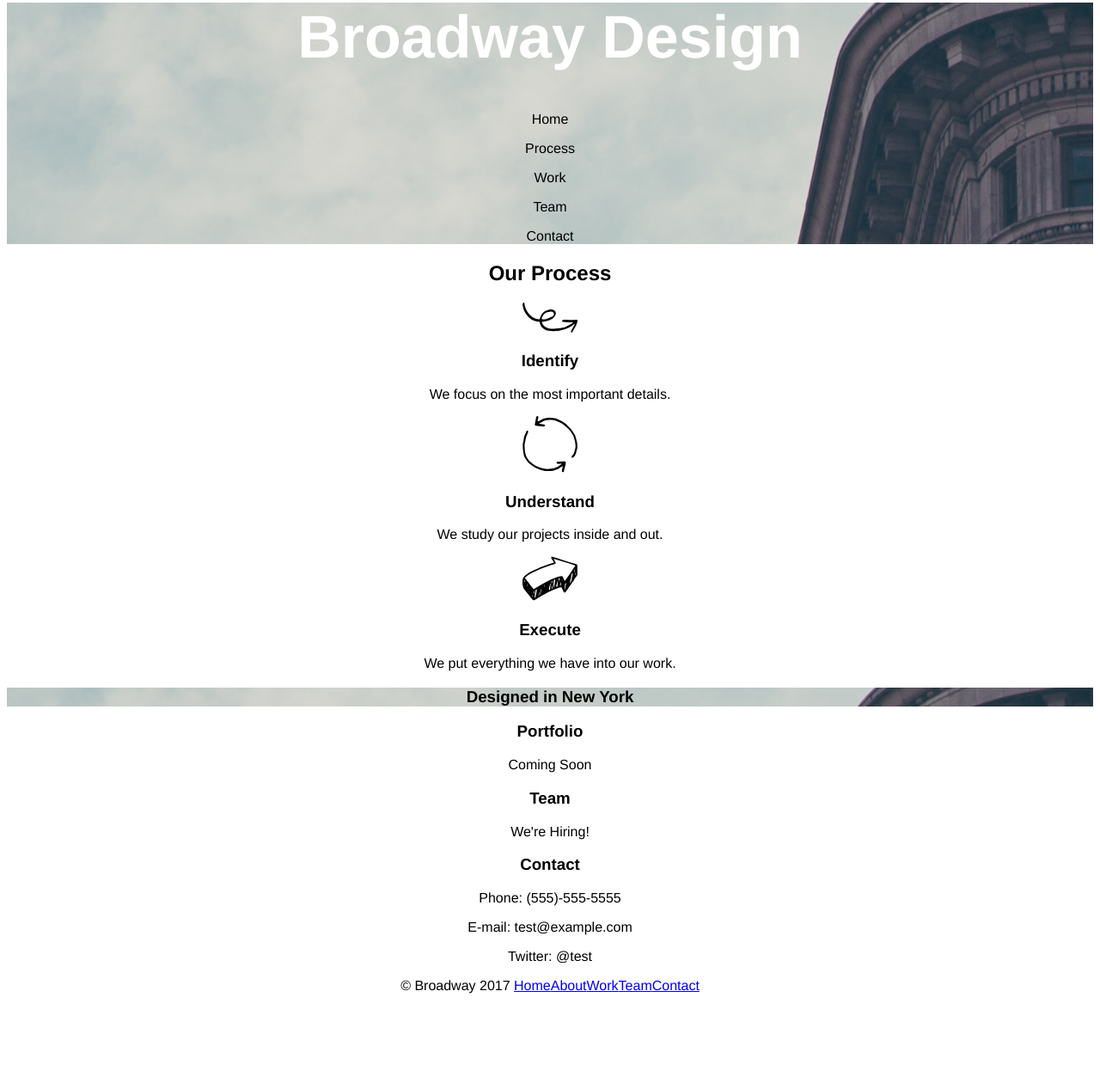
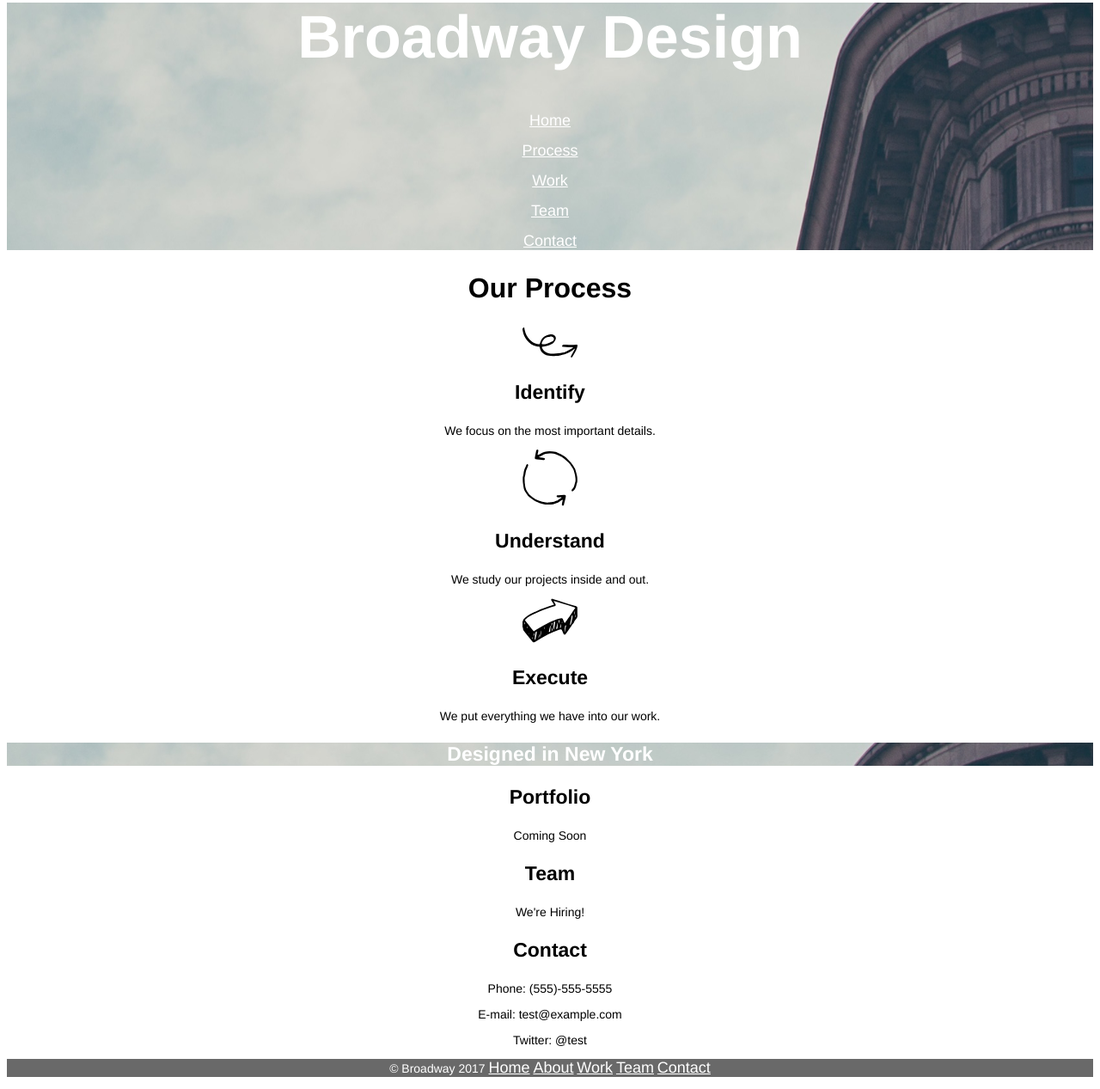
Before and after one commit to joshuajameshead/broadway, a plain HTML site: page index.html in a window 1280 px wide. Shown: the part 44-1311 px from the top of the page at 86% size. Before the commit the page ends 1216 px from the top, so only its background shows below. Drawn offline with Linux system fonts and the light colour scheme.

Commit message:
Finish the css yo.

```diff
--- a/index.html
+++ b/index.html
@@ -9,11 +9,11 @@
     <div class="header hero">
       <h1>Broadway Design</h1>
       <nav>
-        <p>Home</p>
-        <p>Process</p>
-        <p>Work</p>
-        <p>Team</p>
-        <p>Contact</p>
+        <p><a class="btn" href="#home">Home</a></p>
+        <p><a class="btn" href="#process">Process</a></p>
+        <p><a class="btn" href="#work">Work</a></p>
+        <p><a class="btn" href="#team">Team</a></p>
+        <p><a class="btn" href="#contact">Contact</a></p>
       </nav>
     </div>
     <div class="process">
@@ -48,7 +48,7 @@
       <p>Twitter: @test</p>
     </div>
     <div class="footer">
-      <p>© Broadway 2017 <a href="#home">Home</a><a href="#about">About</a><a href="#work">Work</a><a href="#team">Team</a><a href="#contact">Contact</a></p>
+      <p>© Broadway 2017 <a class="btn" href="#home">Home</a> <a class="btn" href="#about">About</a> <a class="btn" href="#work">Work</a> <a class="btn" href="#team">Team</a> <a class="btn" href="#contact">Contact</a></span></p>
     </div>
   </body>
 </html>
--- a/resources/css/style.css
+++ b/resources/css/style.css
@@ -16,3 +16,30 @@ h1,
 h2 {
   font-weight: bold;
 }
+
+#designed {
+  color: white;
+}
+
+.btn {
+  color: white;
+  font-size: 18px;
+}
+
+.footer {
+  font-size: 11px;
+  color: white;
+  background-color: dimgray;
+}
+
+p {
+  font-size: 14px;
+}
+
+h2 {
+  font-size: 32px;
+}
+
+h3 {
+  font-size: 23px;
+}
```
